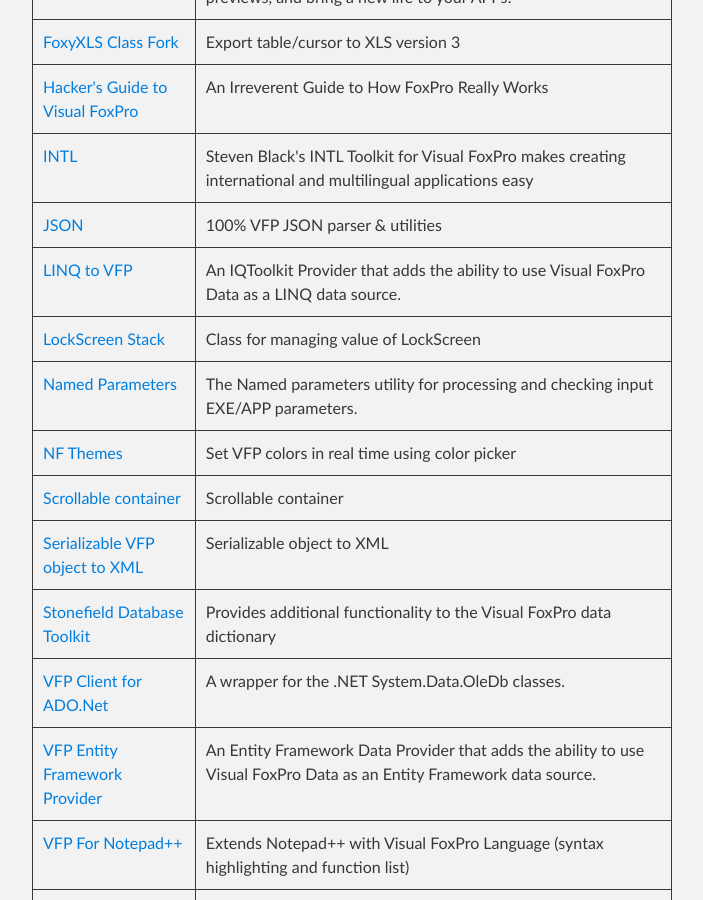
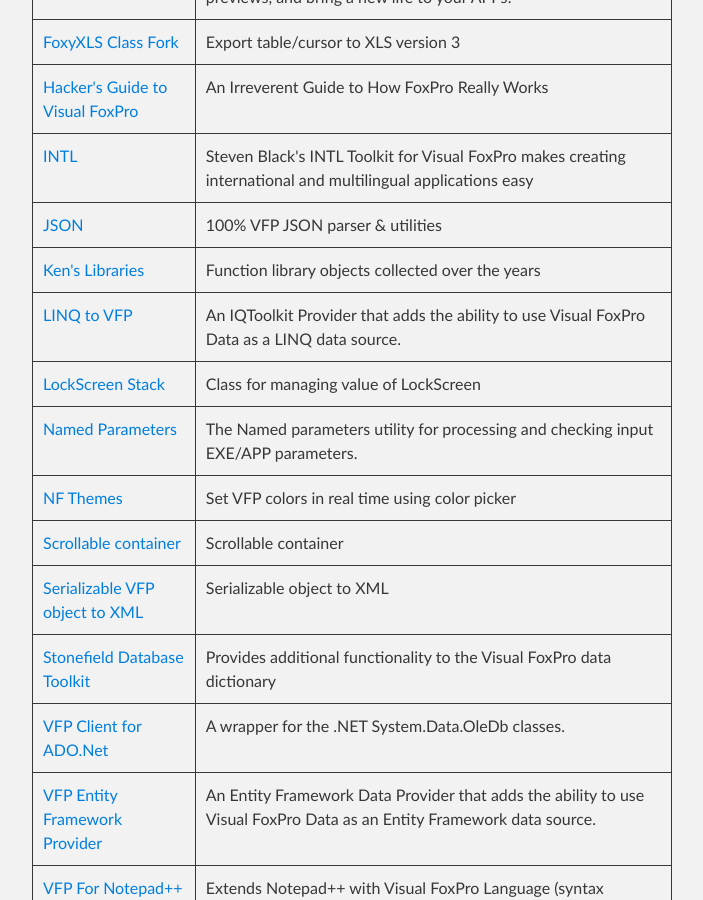
Before and after one commit to VFPX/VFPX.github.io, a Jekyll site: the page built from projects.md, in a window 1280 px wide and 900 px high, scrolled down 13249 px. Shown: the whole window, without its empty margins (288-991 px from the left). Built offline with Jekyll 4.4.1, drawn with Linux system fonts in a browser that asks for light colours; our own code applies the rules of GitHub Pages for plain Markdown files.

Commit message:
Added Ken's Libraries

```diff
--- a/_data/nonvfpx.json
+++ b/_data/nonvfpx.json
@@ -75,6 +75,11 @@
    "description": "100% VFP JSON parser & utilities"
  },
  {
+   "project": "Ken's Libraries",
+   "url": "https://github.com/KenAGreen/KensLibraries",
+   "description": "Function library objects collected over the years"
+ },
+ {
    "project": "LINQ to VFP",
    "url": "https://github.com/tombrothers/LINQtoVFP",
    "description": "An IQToolkit Provider that adds the ability to use Visual FoxPro Data as a LINQ data source."
```
